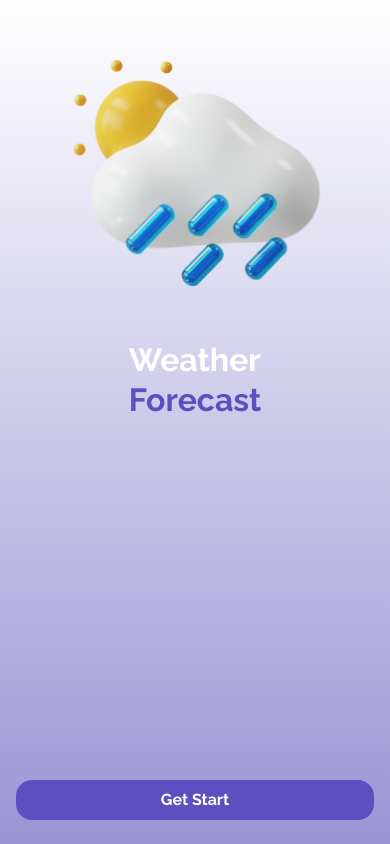
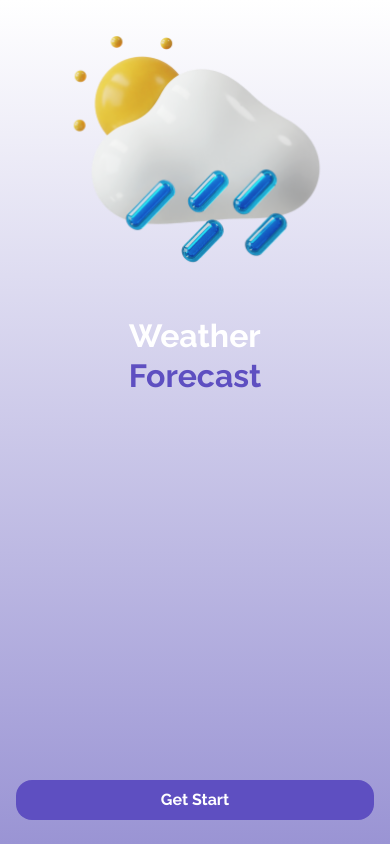
Before and after one commit to vgorodkov/weather-forecast, a React Native app: screen / in a window 390 px wide. Built offline with nearby package versions, Linux system fonts and the light colour scheme.

Commit message:
fix: wrap each screen with gradient wrapper because wrapping the whole app and setting transparent color causes bugs on iOS

```diff
--- a/App.tsx
+++ b/App.tsx
@@ -1,18 +1,14 @@
 import 'react-native-gesture-handler';
 
 import { useCallback } from 'react';
-import { StyleSheet } from 'react-native';
+import { StyleSheet, View } from 'react-native';
 import { StatusBar } from 'expo-status-bar';
 import { useFonts } from 'expo-font';
 import * as SplashScreen from 'expo-splash-screen';
 import { Provider } from 'react-redux';
 import { store } from '@redux/store';
-import { DefaultTheme, NavigationContainer } from '@react-navigation/native';
-import {
-  SafeAreaProvider,
-  SafeAreaView,
-  initialWindowMetrics,
-} from 'react-native-safe-area-context';
+import { NavigationContainer } from '@react-navigation/native';
+import { SafeAreaProvider, initialWindowMetrics } from 'react-native-safe-area-context';
 import { FontFamily } from '@constants/font';
 import { MainStackNav } from '@navigation/MainStackNav';
 import { GradientWrapper } from '@components/GradientWrapper';
@@ -39,24 +35,14 @@ export default function App() {
     return null;
   }
 
-  const customTheme = {
-    ...DefaultTheme,
-    colors: {
-      ...DefaultTheme.colors,
-      background: 'transparent',
-    },
-  };
-
   return (
     <Provider store={store}>
-      <NavigationContainer theme={customTheme}>
+      <NavigationContainer>
         <SafeAreaProvider initialMetrics={initialWindowMetrics}>
-          <GradientWrapper>
-            <SafeAreaView style={styles.container} onLayout={onLayoutRootView}>
-              <StatusBar style="auto" />
-              <MainStackNav />
-            </SafeAreaView>
-          </GradientWrapper>
+          <View onLayout={onLayoutRootView} style={styles.container}>
+            <StatusBar style="auto" />
+            <MainStackNav />
+          </View>
         </SafeAreaProvider>
       </NavigationContainer>
     </Provider>
--- a/src/screens/AllWeatherScreen.tsx
+++ b/src/screens/AllWeatherScreen.tsx
@@ -10,6 +10,8 @@ import { Text } from '@components/common/Text';
 import { Button } from '@components/common/Button';
 import { QRScanner } from '@components/QRScanner';
 import { TrackedWeatherList, NoWeatherDummy } from '@components/all_weather_screen';
+import { GradientWrapper } from '@components/GradientWrapper';
+import { useSafeAreaInsets } from 'react-native-safe-area-context';
 
 const ASK_PERMISSION_TEXT = 'We need your permission to show the camera';
 const BTN_PERSMISSION_TEXT = 'Grant permission';
@@ -19,6 +21,7 @@ export const AllWeatherScreen = () => {
   const trackedWeather = useSelector((state: RootState) => state.weather.trackedWeather);
   const [permission, requestPermission] = Camera.useCameraPermissions();
   const [isCameraOpen, setIsCameraOpen] = useState(false);
+  const insets = useSafeAreaInsets();
 
   const isWeatherDummyShown = trackedWeather.length <= 0 && !isCameraOpen;
 
@@ -38,17 +41,23 @@ export const AllWeatherScreen = () => {
   if (!permission.granted) {
     // Camera permissions are not granted yet
     return (
+      <GradientWrapper>
         <View style={styles.permissionContainer}>
           <Text variant={FontVariant.body_sb} style={{ textAlign: 'center' }}>
             {ASK_PERMISSION_TEXT}
           </Text>
           <Button onPress={requestPermission} label={BTN_PERSMISSION_TEXT} />
         </View>
+      </GradientWrapper>
     );
   }
 
   if (isWeatherDummyShown) {
-    return <NoWeatherDummy openCamera={openCamera} />;
+    return (
+      <GradientWrapper>
+        <NoWeatherDummy openCamera={openCamera} />
+      </GradientWrapper>
+    );
   }
 
   if (isCameraOpen) {
@@ -56,10 +65,20 @@ export const AllWeatherScreen = () => {
   }
 
   return (
-    <View style={styles.allWeatherContainer}>
+    <GradientWrapper>
+      <View
+        style={[
+          styles.allWeatherContainer,
+          {
+            paddingTop: insets.top + spacing.dafault,
+            paddingBottom: insets.bottom + spacing.dafault,
+          },
+        ]}
+      >
         <TrackedWeatherList />
         <Button label={BTN_ADD_WEATHER_TEXT} onPress={openCamera} />
       </View>
+    </GradientWrapper>
   );
 };
 
--- a/src/screens/DetailedWeatherScreen.tsx
+++ b/src/screens/DetailedWeatherScreen.tsx
@@ -15,6 +15,8 @@ import {
   GraphCanvas,
   Header,
 } from '@components/detailed_weather_screen';
+import { GradientWrapper } from '@components/GradientWrapper';
+import { useSafeAreaInsets } from 'react-native-safe-area-context';
 
 type DetailedWeatherScreenProp = NativeStackScreenProps<MainStackParamList, Route.DetailedWeather>;
 
@@ -24,12 +26,15 @@ export const DetailedWeatherScreen = ({ route, navigation }: DetailedWeatherScre
   const forecast = weatherData.main.slice(1);
   const currentDate = new Date();
 
+  const insets = useSafeAreaInsets();
+
   const onBackBtnPress = () => {
     navigation.goBack();
   };
 
   return (
-    <View style={styles.container}>
+    <GradientWrapper>
+      <View style={[styles.container, { paddingTop: insets.top + spacing.dafault }]}>
         <Header cityName={weatherData.cityName} onBackBtnPress={onBackBtnPress} />
         <View style={styles.currentTemp}>
           <Text variant={FontVariant.sub_heading}>{convertToCelsius(currentWeatherData.temp)}</Text>
@@ -47,13 +52,14 @@ export const DetailedWeatherScreen = ({ route, navigation }: DetailedWeatherScre
           ))}
         </View>
       </View>
+    </GradientWrapper>
   );
 };
 
 const styles = StyleSheet.create({
   container: {
     flex: 1,
-    paddingVertical: spacing.medium,
+    paddingBottom: spacing.dafault,
     paddingHorizontal: spacing.dafault,
     gap: spacing.medium,
   },
--- a/src/screens/StartScreen.tsx
+++ b/src/screens/StartScreen.tsx
@@ -7,19 +7,30 @@ import { MainStackParamList, Route } from '@customTypes/navigation';
 
 import { Button } from '@components/common/Button';
 import { AppLogo } from '@components/start_screen/AppLogo';
+import { GradientWrapper } from '@components/GradientWrapper';
+import { useSafeAreaInsets } from 'react-native-safe-area-context';
 
 type Props = NativeStackScreenProps<MainStackParamList, Route.Start>;
 
 export const StartScreen = ({ navigation }: Props) => {
+  const insets = useSafeAreaInsets();
+
   const onGetStartBtnPress = () => {
     navigation.navigate(Route.AllWeather);
   };
 
   return (
-    <View style={styles.container}>
-      <AppLogo />
-      <Button label="Get Start" onPress={onGetStartBtnPress} />
-    </View>
+    <GradientWrapper>
+      <View
+        style={[
+          styles.container,
+          { paddingTop: insets.top, paddingBottom: insets.bottom + spacing.medium },
+        ]}
+      >
+        <AppLogo />
+        <Button label="Get Start" onPress={onGetStartBtnPress} />
+      </View>
+    </GradientWrapper>
   );
 };
 
@@ -27,7 +38,7 @@ const styles = StyleSheet.create({
   container: {
     flex: 1,
     paddingHorizontal: spacing.dafault,
-    paddingVertical: spacing.medium,
+
     justifyContent: 'space-between',
   },
 });
```
Lines whose indentation alone changed are shown as unchanged.
